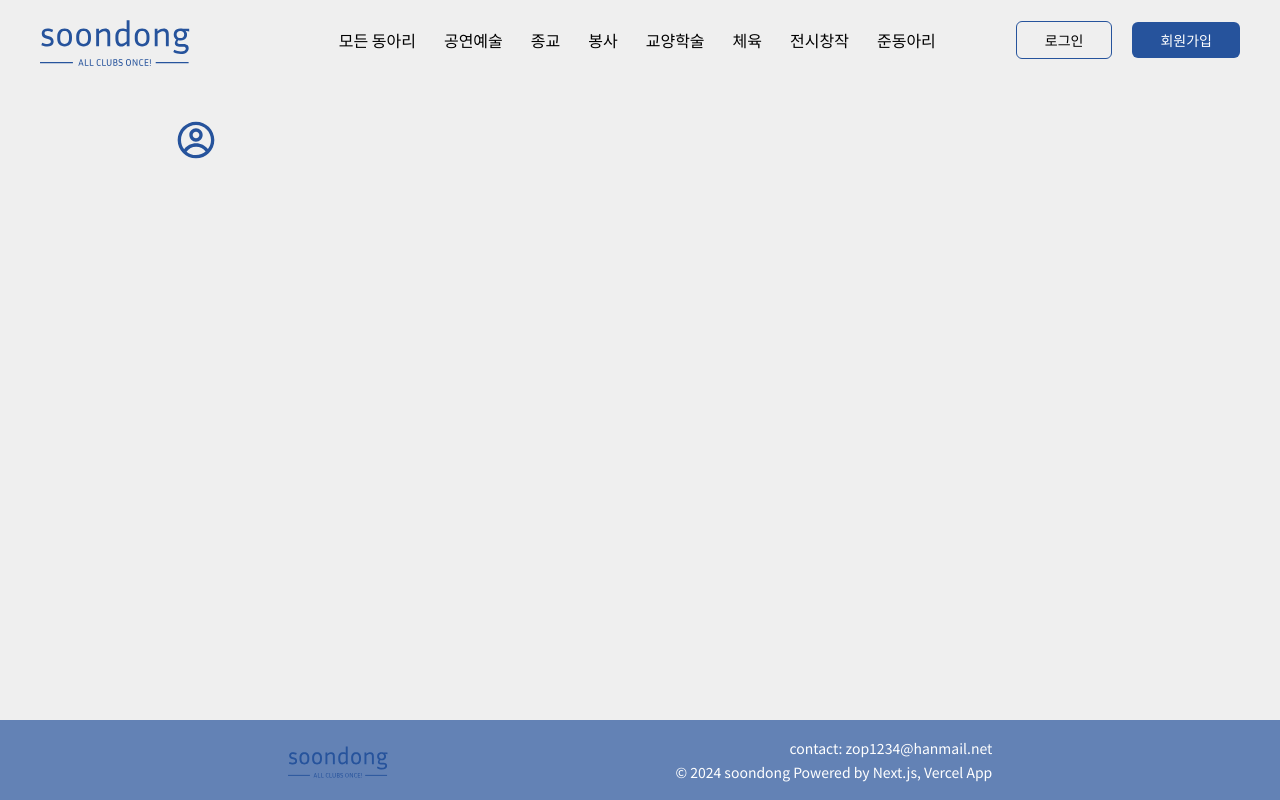
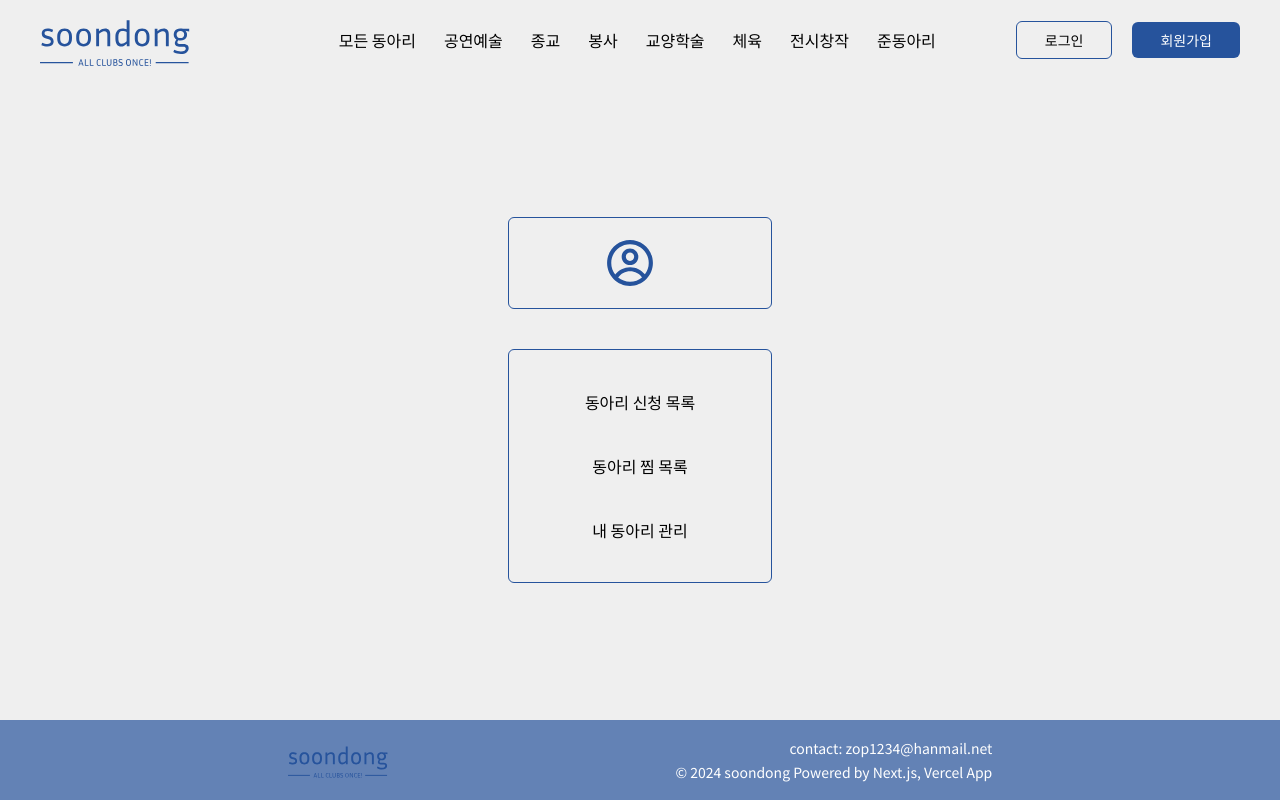
Before and after one commit to TaeWooKim-SCH/soondong, a Next.js app: page /my in a window 1280 px wide. Built offline with nearby package versions, Linux system fonts and the light colour scheme; no server answers.

Commit message:
feat: 마이 페이지 레이아웃 구현

```diff
--- a/src/app/_components/my/UserInfo.tsx
+++ b/src/app/_components/my/UserInfo.tsx
@@ -6,9 +6,13 @@ export default async function UserInfo() {
   const session = await getServerSession(authOptions);
   console.log(session);
   return (
-    <section>
+    <section className="flex justify-center items-center px-24 py-5 border border-blue rounded-md">
       <div>
-        <CgProfile className="sm:size-[40px]" color="#26539C" size="30" />
+        <CgProfile className="sm:size-[50px]" color="#26539C" size="40" />
+      </div>
+      <div className="ml-5">
+        <div className="font-bold">{session?.user.name}</div>
+        <div className="text-sm text-silver">{session?.user.id}</div>
       </div>
     </section>
   );
--- a/src/app/my/page.tsx
+++ b/src/app/my/page.tsx
@@ -1,10 +1,24 @@
+import Link from "next/link";
 import Layout from "../_components/layouts/Layout";
 import UserInfo from "../_components/my/UserInfo";
 
 export default function My() {
   return (
-    <Layout>
-      <UserInfo />
+    <Layout className="flex flex-col justify-center items-center">
+      <div className="grid grid-cols-1 gap-10">
+        <UserInfo />
+        <section className="grid grid-cols-1 gap-10 border border-blue rounded-md text-center py-10">
+          <div>
+            <Link href="/my/joins">동아리 신청 목록</Link>
+          </div>
+          <div>
+            <Link href="/my/likes">동아리 찜 목록</Link>
+          </div>
+          <div>
+            <Link href="/my/clubs">내 동아리 관리</Link>
+          </div>
+        </section>
+      </div>
     </Layout>
   );
 }
```
Also changed, not shown: src/app/_components/my/MyLinks.tsx (added).
